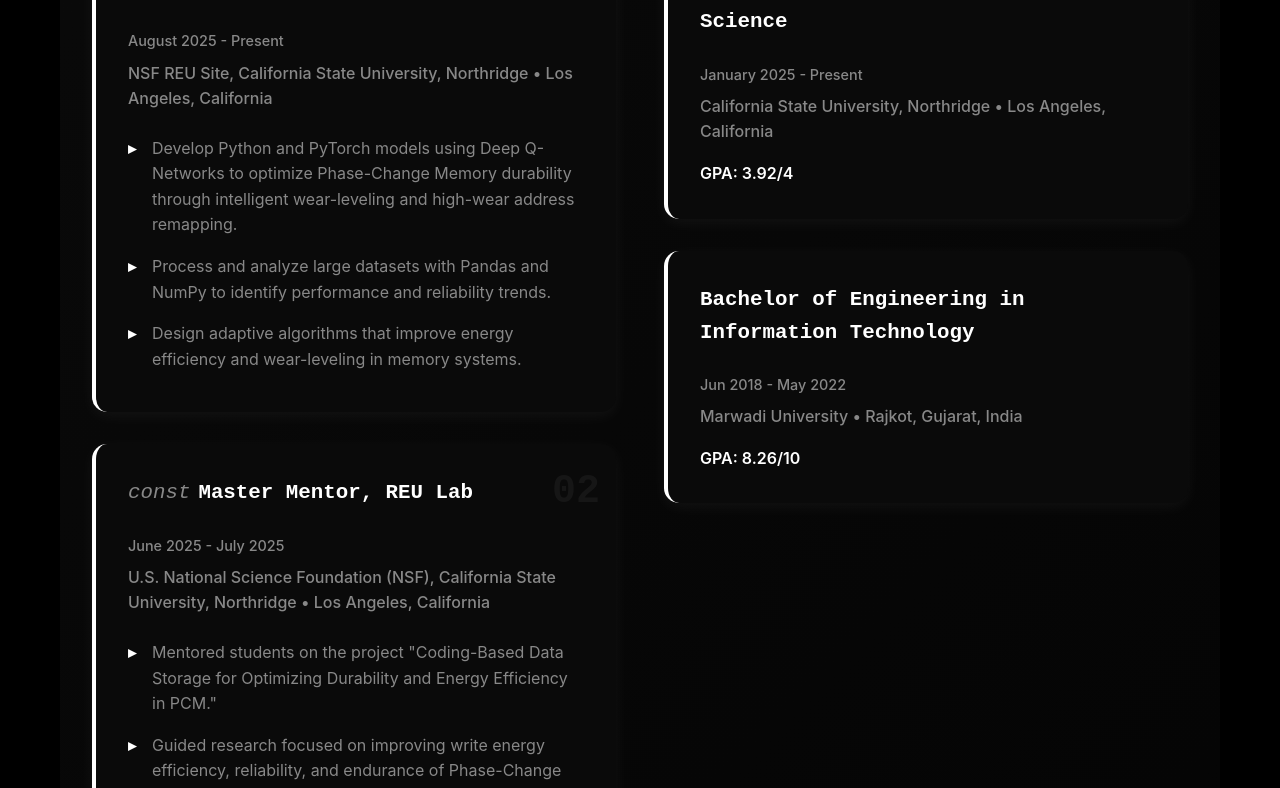
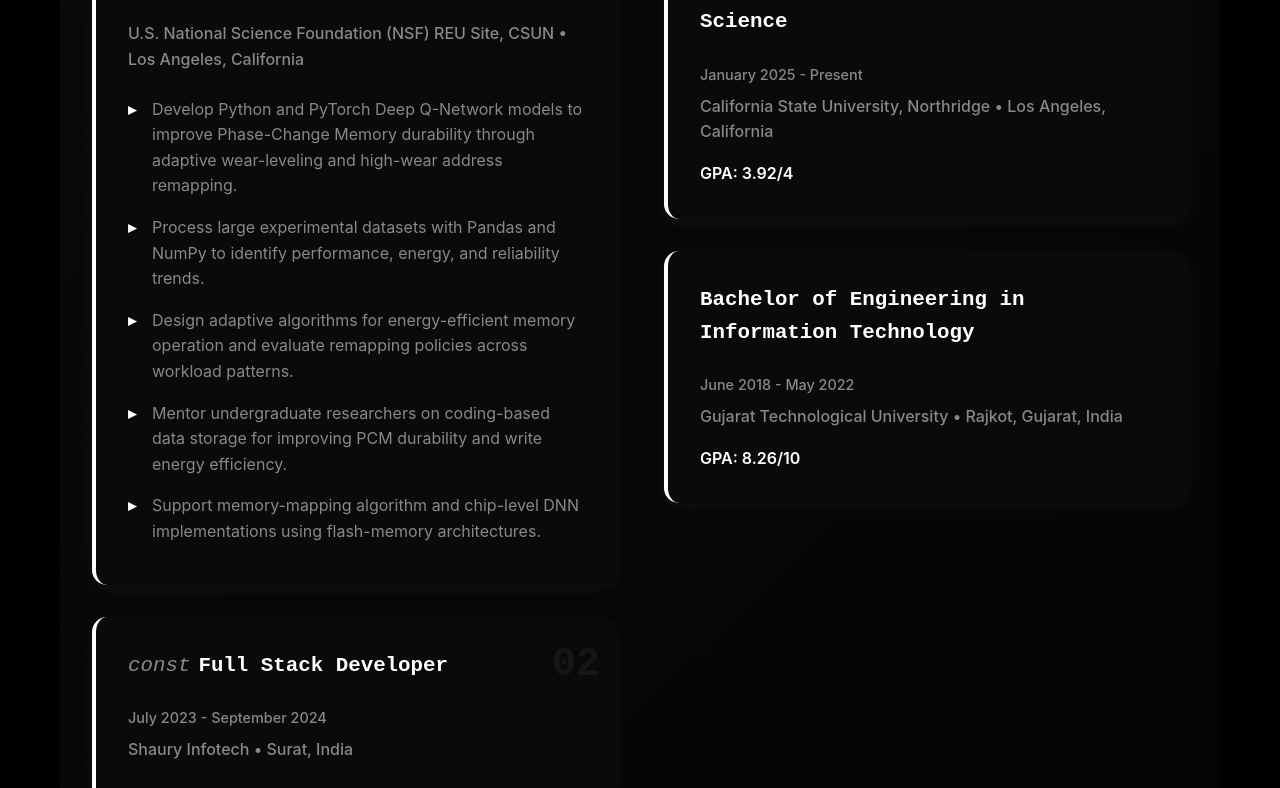
Before and after one commit to princekakadiya/Website-portfolio, a React (Vite) app: page / in a window 1280 px wide. Shown: the part 4681-5469 px from the top of the page. Built offline with nearby package versions, Linux system fonts and the light colour scheme.

Commit message:
Align experience with resume

```diff
--- a/src/components/Experience.jsx
+++ b/src/components/Experience.jsx
@@ -7,26 +7,15 @@ const Experience = () => {
     {
       type: 'work',
       title: 'Research Assistant',
-      company: 'NSF REU Site, California State University, Northridge',
+      company: 'U.S. National Science Foundation (NSF) REU Site, CSUN',
       location: 'Los Angeles, California',
-      period: 'August 2025 - Present',
+      period: 'June 2025 - Present',
       description: [
-        'Develop Python and PyTorch models using Deep Q-Networks to optimize Phase-Change Memory durability through intelligent wear-leveling and high-wear address remapping.',
-        'Process and analyze large datasets with Pandas and NumPy to identify performance and reliability trends.',
-        'Design adaptive algorithms that improve energy efficiency and wear-leveling in memory systems.'
-      ]
-    },
-    {
-      type: 'work',
-      title: 'Master Mentor, REU Lab',
-      company: 'U.S. National Science Foundation (NSF), California State University, Northridge',
-      location: 'Los Angeles, California',
-      period: 'June 2025 - July 2025',
-      description: [
-        'Mentored students on the project "Coding-Based Data Storage for Optimizing Durability and Energy Efficiency in PCM."',
-        'Guided research focused on improving write energy efficiency, reliability, and endurance of Phase-Change Memory systems.',
-        'Supported implementation of memory-mapping algorithms and chip-level DNN designs using flash memory.',
-        'Assisted with literature reviews, technical documentation, and research presentations for academic dissemination.'
+        'Develop Python and PyTorch Deep Q-Network models to improve Phase-Change Memory durability through adaptive wear-leveling and high-wear address remapping.',
+        'Process large experimental datasets with Pandas and NumPy to identify performance, energy, and reliability trends.',
+        'Design adaptive algorithms for energy-efficient memory operation and evaluate remapping policies across workload patterns.',
+        'Mentor undergraduate researchers on coding-based data storage for improving PCM durability and write energy efficiency.',
+        'Support memory-mapping algorithm and chip-level DNN implementations using flash-memory architectures.'
       ]
     },
     {
@@ -69,9 +58,9 @@ const Experience = () => {
     {
       type: 'education',
       degree: 'Bachelor of Engineering in Information Technology',
-      school: 'Marwadi University',
+      school: 'Gujarat Technological University',
       location: 'Rajkot, Gujarat, India',
-      period: 'Jun 2018 - May 2022',
+      period: 'June 2018 - May 2022',
       gpa: 'GPA: 8.26/10'
     }
   ]
```
